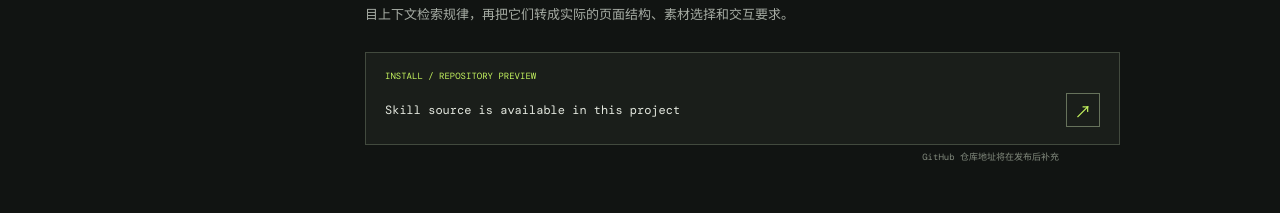
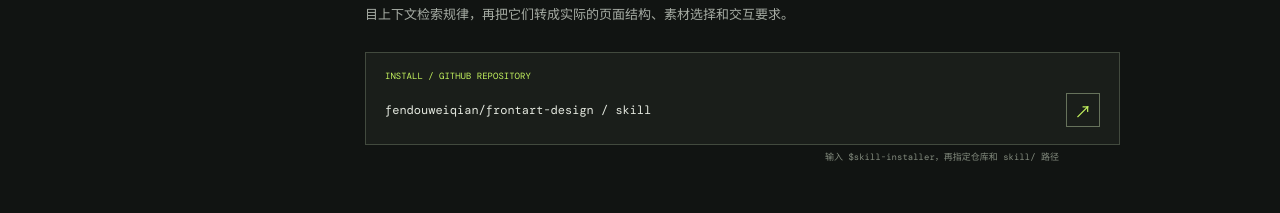
Before and after one commit to fendouweiqian/frontart-design, a plain HTML site: page index.html in a window 1280 px wide. Shown: the part 3610-3823 px from the top of the page. Drawn offline with nearby package versions, Linux system fonts and the light colour scheme.

Commit message:
完善 Skill 一句话调用与 GitHub 安装说明

```diff
--- a/index.html
+++ b/index.html
@@ -76,7 +76,7 @@
     <section class="skill-band" id="skill">
       <div class="skill-graphic" aria-hidden="true"><span>F</span><i>✳</i></div>
       <div class="skill-copy"><p class="section-index">04 / THE SKILL</p><h2>一个会做视觉判断的<br><em>前端设计 Skill。</em></h2><p>把配方带进 Codex、Cursor 或 Claude Code。安装后只需一句话指定风格和产品任务，Skill 会按项目上下文检索规律，再把它们转成实际的页面结构、素材选择和交互要求。</p></div>
-      <div class="install-box"><span>INSTALL / REPOSITORY PREVIEW</span><code>Skill source is available in this project</code><a href="skill/SKILL.md" aria-label="查看 Skill 文件" title="查看 Skill 文件">↗</a><small>GitHub 仓库地址将在发布后补充</small></div>
+      <div class="install-box"><span>INSTALL / GITHUB REPOSITORY</span><code>fendouweiqian/frontart-design / skill</code><a href="https://github.com/fendouweiqian/frontart-design" target="_blank" rel="noreferrer" aria-label="打开 GitHub 仓库" title="打开 GitHub 仓库">↗</a><small>输入 $skill-installer，再指定仓库和 skill/ 路径</small></div>
     </section>
   </main>
   <footer class="site-footer"><a class="wordmark" href="#top"><span class="mark">F</span><span>frontart<span class="wordmark-dot">.</span></span></a><span>视觉不是装饰，是一连串有根据的决定。</span><a href="recipes.html">浏览配方库 ↗</a><a href="skill/SKILL.md">查看 Skill ↗</a><small>© 2026 FRONTART DESIGN</small></footer>
```
Also changed, not shown: 3 other files.
